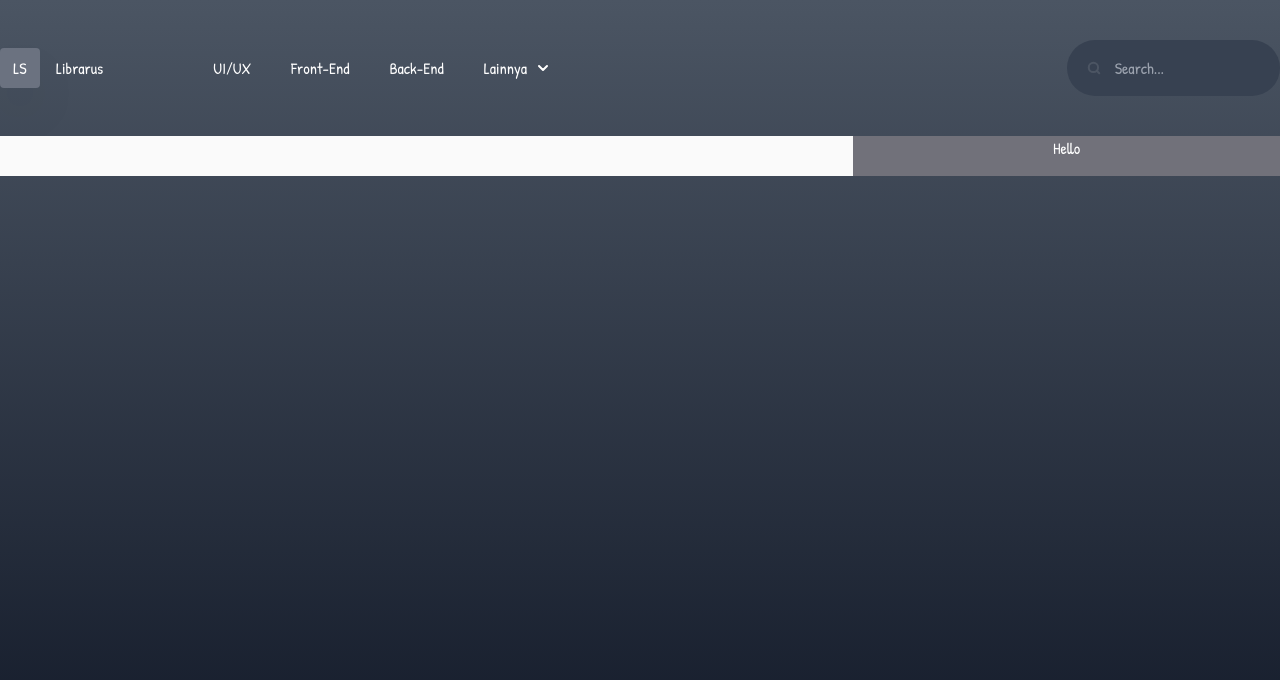
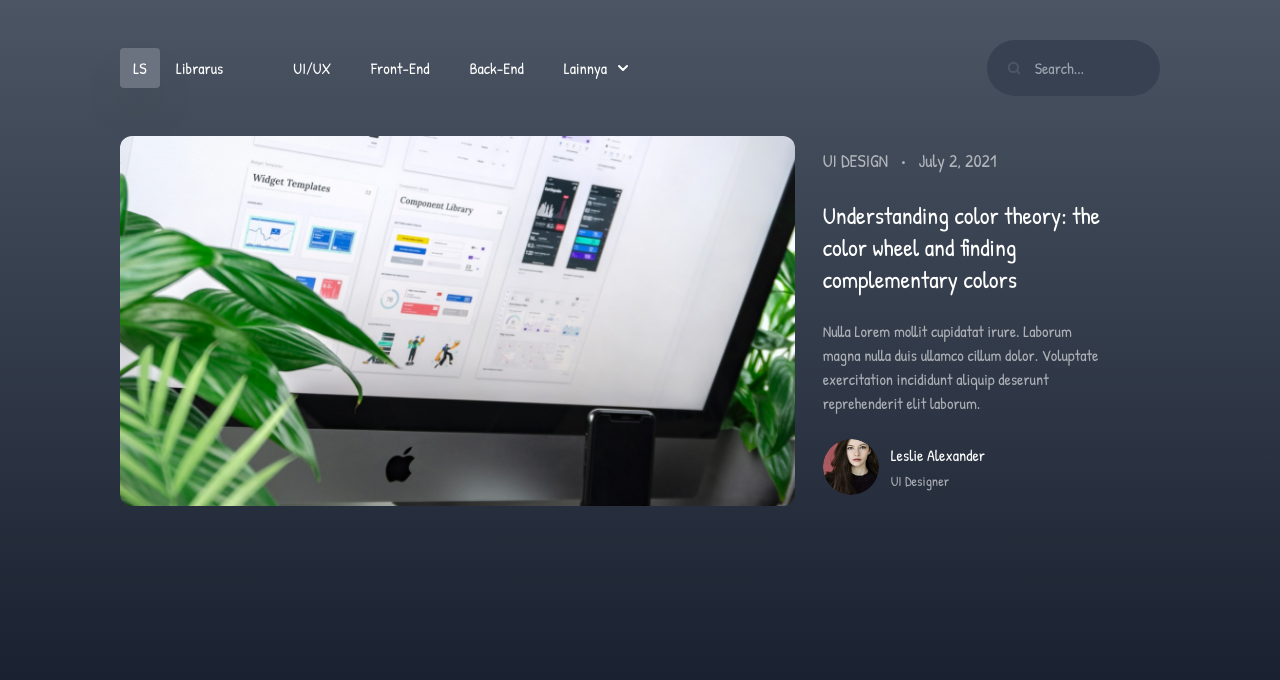
Before and after one commit to TheMordhon1/blog-nextjs-tailwind-slicing, a Next.js app: page / in a window 1280 px wide. Shown: the top 680 px of the page. Built offline with nearby package versions, Linux system fonts and the light colour scheme.

Commit message:
featuredPost

```diff
--- /dev/null
+++ b/components/CardPost.jsx
@@ -0,0 +1,3 @@
+export default function CardPost(params) {
+  return <></>;
+}
--- a/components/FeaturedPost.jsx
+++ b/components/FeaturedPost.jsx
@@ -1,10 +1,23 @@
+import InfoPost from "./InfoPost";
+
 export default function FeaturedPost() {
   return (
     <article>
-      <div className="flex">
-        {/* <img src="" alt="" className="w-8/12" /> */}
-        <div className="w-8/12 bg-zinc-50 h-10"></div>
-        <div className="w-4/12 text-center bg-zinc-500">Hello</div>
+      <div className="flex gap-7 items-center">
+        <div className="overflow-hidden rounded-xl w-8/12">
+          <img src="/img/img1.png" alt="" />
+        </div>
+        <div className="w-4/12 text-white/60">
+          <InfoPost
+            category="ui design"
+            date="July 2, 2021"
+            title="Understanding color theory: the color wheel and finding complementary colors"
+            shortDescription="Nulla Lorem mollit cupidatat irure. Laborum magna nulla duis ullamco cillum dolor. Voluptate exercitation incididunt aliquip deserunt reprehenderit elit laborum. "
+            authorAvatar="/img/authors/author1.png"
+            authorName="Leslie Alexander"
+            authorJob="UI Designer"
+          />
+        </div>
       </div>
     </article>
   );
--- /dev/null
+++ b/components/InfoPost.js
@@ -0,0 +1,33 @@
+export default ({
+  category,
+  date,
+  title,
+  shortDescription,
+  authorAvatar,
+  authorName,
+  authorJob,
+}) => {
+  return (
+    <>
+      <div className="flex space-x-3 text-lg items-center">
+        <div className="uppercase">{category}</div>
+        <span>&bull;</span>
+        <div className="">{date}</div>
+      </div>
+      <h2 className="text-2xl text-white mt-6 w-11/12">{title}</h2>
+      <p className="mt-6 w-10/12">{shortDescription}</p>
+
+      <div className="flex items-center mt-6 space-x-3">
+        <img
+          src={authorAvatar}
+          alt="author1"
+          className="h-14 w-14 rounded-full object-cover"
+        />
+        <div className="flex flex-col gap-1">
+          <h3 className="text-white">{authorName}</h3>
+          <div className="text-sm">{authorJob}</div>
+        </div>
+      </div>
+    </>
+  );
+};
--- a/pages/index.js
+++ b/pages/index.js
@@ -4,11 +4,17 @@ import FeaturedPost from "@components/FeaturedPost";
 
 export default function Home() {
   return (
-    <div className="bg-gradient-to-b from-gray-600 to-gray-900 min-h-screen text-white">
-      <div className="container mx-auto">
-        <Navbar />
-        <FeaturedPost />
+    <>
+      <Head>
+        <title>Librarus</title>
+        <meta name="viewport" content="initial-scale=1.0, width=device-width" />
+      </Head>
+      <div className="bg-gradient-to-b from-gray-600 to-gray-900 min-h-screen text-white">
+        <div className="container mx-auto">
+          <Navbar />
+          <FeaturedPost />
+        </div>
       </div>
-    </div>
+    </>
   );
 }
--- a/tailwind.config.js
+++ b/tailwind.config.js
@@ -6,6 +6,14 @@ module.exports = {
     "./components/**/*.{js,ts,jsx,tsx}",
   ],
   theme: {
+    container: {
+      screens: {
+        sm: "640px",
+        md: "768px",
+        lg: "1028px",
+        xl: "1040px",
+      },
+    },
     extend: {
       fontFamily: {
         sans: ["Patrick Hand", "Arial", "sans-serif"],
```
Also changed, not shown: public/img/authors/author1.png (added), public/img/img1.png (added).
